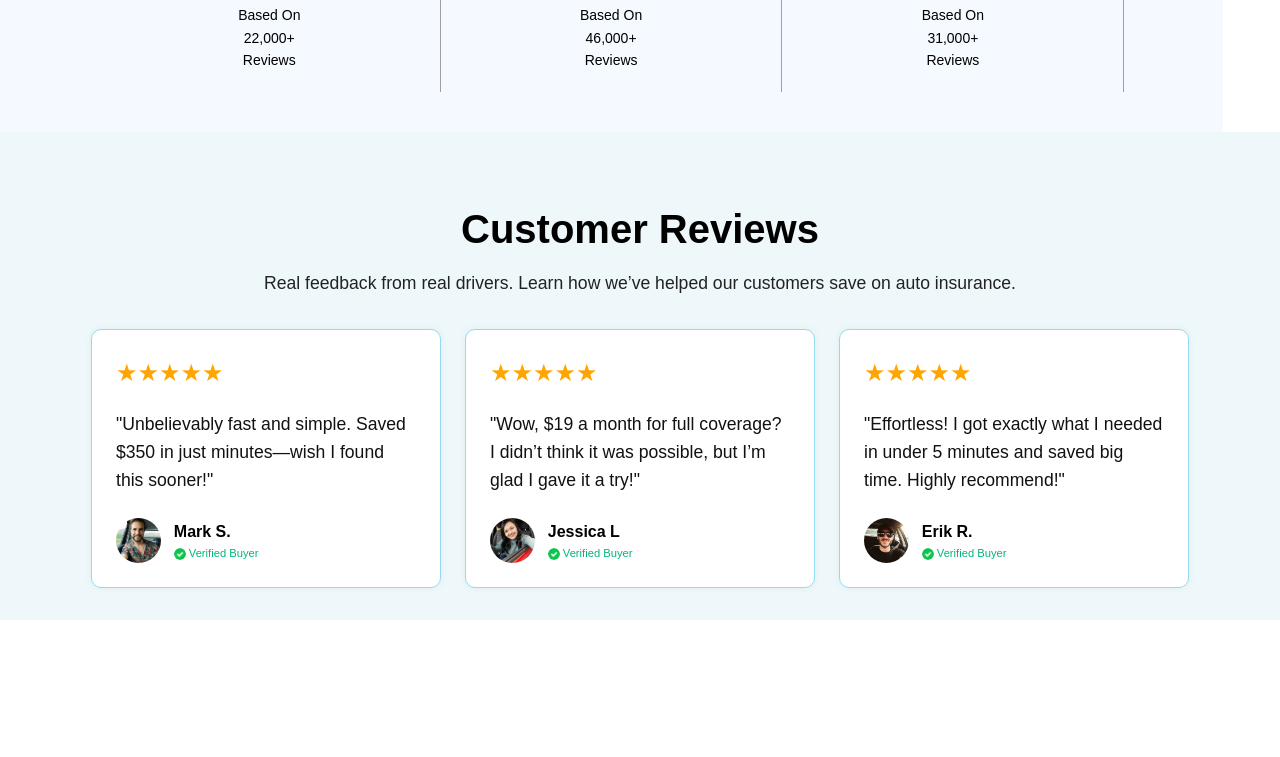
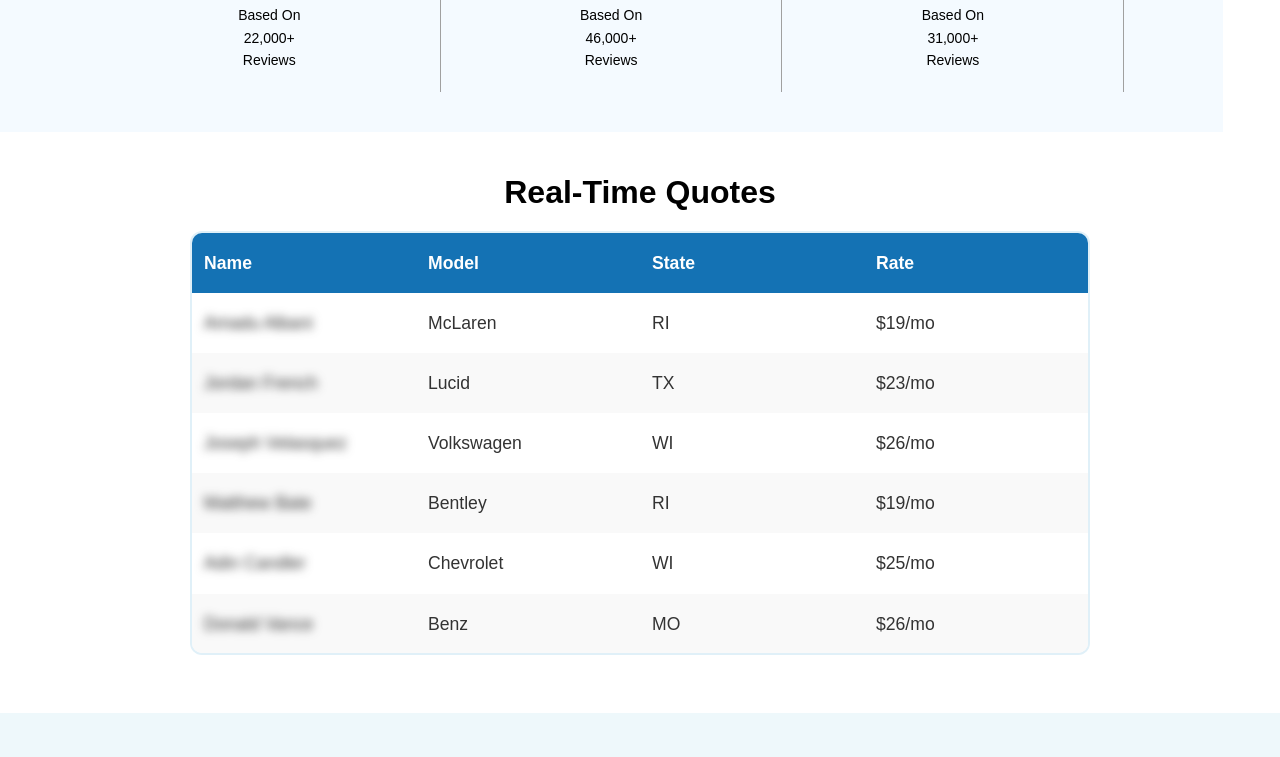
Before and after one commit to ragOP/new-insu, a plain HTML site: page four.html in a window 1280 px wide. Shown: the part 1041-1798 px from the top of the page. Drawn offline with Linux system fonts and the light colour scheme; a script that the page names is missing.

Commit message:
added new chnages

```diff
--- a/four.html
+++ b/four.html
@@ -365,6 +365,80 @@
     max-width: 100%;
   }
 }
+.main-table {
+  width: 70vw;
+}
+h1 {
+  font-size: 2rem;
+  font-weight: bold;
+  margin-bottom: 30px;
+  text-align: center;
+  margin: 15px;
+}
+
+.table-container {
+  width: 100%;
+  max-width: 100%;
+  overflow-y: auto;
+  border-radius: 10px;
+  box-shadow: 0 0 0 2px #e0f0f8;
+  scrollbar-width: none;
+  -ms-overflow-style: none;
+  height: 420px;
+}
+
+.table-container::-webkit-scrollbar {
+  display: none;
+}
+
+table {
+  border-collapse: collapse;
+  width: 100%;
+  min-width: 100%;
+  table-layout: fixed;
+}
+
+thead {
+  background-color: #1472b4;
+  color: white;
+  position: sticky;
+  top: 0;
+}
+
+th, td {
+  padding: 16px 12px;
+  text-align: left;
+  font-size: 1.1rem;
+  word-wrap: break-word;
+}
+
+tbody tr:nth-child(even) {
+  background-color: #f9f9f9;
+}
+
+tbody tr:nth-child(odd) {
+  background-color: #ffffff;
+}
+
+tbody td {
+  color: #333;
+}
+
+/* ✅ Make it shrink properly on smaller screens */
+@media (max-width: 600px) {
+  th, td {
+    padding: 10px 8px;
+    font-size: 0.85rem;
+  }
+
+  h1 {
+    font-size: 1.5rem;
+  }
+  .main-table {
+  width: 90vw;
+}
+}
+
 
     </style>
   </head>
@@ -432,6 +506,67 @@
           <div class="label">31,000+<br/>Reviews</div>
         </div>
       </div>
+
+      <div class="main-table" style="display: flex; align-items: center; justify-content: center; margin: 0 auto; padding: 20px 0; flex-direction: column; margin-bottom: 40px;">
+        <h1>Real-Time Quotes</h1>
+
+        <div class="table-container">
+        <table>
+          <thead>
+            <tr>
+              <th>Name</th>
+              <th>Model</th>
+              <th>State</th>
+              <th>Rate</th>
+            </tr>
+          </thead>
+          <tbody>
+            <tr>
+              <td style="filter: blur(5px);">Amadu Albani</td>
+              <td>McLaren</td>
+              <td>RI</td>
+              <td>$19/mo</td>
+            </tr>
+            <tr>
+              <td style="filter: blur(5px);">Jordan French</td>
+              <td>Lucid</td>
+              <td>TX</td>
+              <td>$23/mo</td>
+            </tr>
+            <tr>
+              <td style="filter: blur(5px);">Joseph Velasquez</td>
+              <td>Volkswagen</td>
+              <td>WI</td>
+              <td>$26/mo</td>
+            </tr>
+            <tr>
+              <td style="filter: blur(5px);">Matthew Bate</td>
+              <td>Bentley</td>
+              <td>RI</td>
+              <td>$19/mo</td>
+            </tr>
+            <tr>
+              <td style="filter: blur(5px);">Adin Candler</td>
+              <td>Chevrolet</td>
+              <td>WI</td>
+              <td>$25/mo</td>
+            </tr>
+            <tr>
+              <td style="filter: blur(5px);">Donald Vance</td>
+              <td>Benz</td>
+              <td>MO</td>
+              <td>$26/mo</td>
+            </tr>
+            <tr>
+              <td style="filter: blur(5px);">Noah Forman</td>
+              <td>Porsche</td>
+              <td>NY</td>
+              <td>$19/mo</td>
+            </tr>
+          </tbody>
+        </table>
+      </div>
+    </div>
 
       <section class="cr-reviews-section">
         <h1 class="cr-title">Customer Reviews</h1>
```
